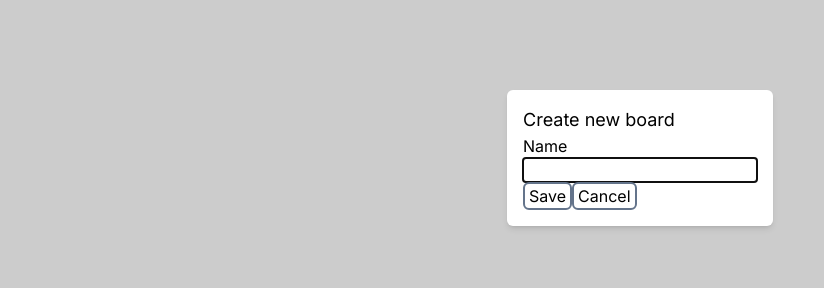
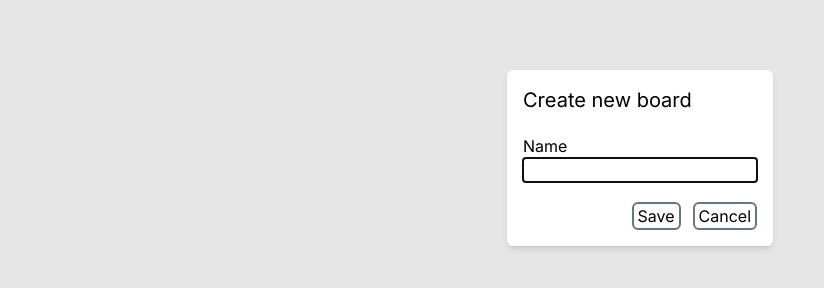
Before and after one commit to bencemol/tabla, a Next.js app: page / in a window 1280 px wide. Both pictures are taken after a click on the button "Create board". Shown: the part 242-530 px from the top of the page, without its empty margins (0-824 px from the left). Built offline with nearby package versions, Linux system fonts and the light colour scheme; no server answers; the database is empty.

Commit message:
create board endpoint

```diff
--- a/src/app/(dashboard)/CreateBoard.tsx
+++ b/src/app/(dashboard)/CreateBoard.tsx
@@ -1,16 +1,31 @@
 "use client";
 
-import { useState } from "react";
+import { Board } from "@prisma/client";
+import { useRouter } from "next/navigation";
+import { useState, useTransition } from "react";
 import Modal from "./Modal";
 
 export default function CreateBoard() {
+  const router = useRouter();
   const [isModalOpen, setIsModalOpen] = useState(false);
-  const [isLoading, setIsLoading] = useState(false);
+  const [isPending, startTransition] = useTransition();
+  const [isFetching, setIsFetching] = useState(false);
+  const isLoading = isFetching || isPending;
 
   const onClose = () => setIsModalOpen(false);
-  const onConfirm = async (board: unknown) => {
-    setIsLoading(true);
-    setIsLoading(false);
+  const onConfirm = async (data: unknown) => {
+    setIsFetching(true);
+    const board: Board = await fetch(`/api/board`, {
+      method: "POST",
+      headers: { "Content-Type": "application/json" },
+      body: JSON.stringify(data),
+    }).then((res) => res.json());
+
+    setIsFetching(false);
+    startTransition(() => {
+      router.push(`/board/${board.id}`);
+      router.refresh();
+    });
     onClose();
   };
 
@@ -26,13 +41,7 @@ export default function CreateBoard() {
       >
         <section>
           <label htmlFor="name">Name</label>
-          <input
-            id="name"
-            name="name"
-            type="text"
-            required
-            autoComplete="off"
-          />
+          <input id="name" name="name" type="text" required />
         </section>
         <section>
           <button type="submit">Save</button>
--- a/src/app/(dashboard)/Modal.tsx
+++ b/src/app/(dashboard)/Modal.tsx
@@ -32,6 +32,14 @@ export default function Modal({
     }
   }, [isOpen]);
 
+  useEffect(() => {
+    if (isLoading) {
+      dialogRef.current?.setAttribute("inert", "");
+    } else {
+      dialogRef.current?.removeAttribute("inert");
+    }
+  }, [isLoading]);
+
   const confirm = (event: FormEvent) => {
     event.preventDefault();
     const form = formRef.current!;
@@ -50,10 +58,15 @@ export default function Modal({
       ref={dialogRef}
       onClick={dismiss}
       onCancel={onClose}
-      className="dialog fixed m-auto rounded-md p-4 shadow-md backdrop:bg-black/20 backdrop:backdrop-blur-sm"
+      className="dialog fixed m-auto rounded-md p-4 shadow-md  backdrop:backdrop-blur-sm"
     >
-      <form ref={formRef} onSubmit={confirm}>
-        <h3>{title}</h3>
+      <form
+        ref={formRef}
+        onSubmit={confirm}
+        autoComplete="off"
+        className="grid gap-5"
+      >
+        <h2>{title}</h2>
         {children}
       </form>
     </dialog>
--- /dev/null
+++ b/src/app/api/board/route.ts
@@ -0,0 +1,11 @@
+import { db } from "@/app/db";
+import { NextRequest } from "next/server";
+
+export async function POST(request: NextRequest) {
+  const data = await request.json();
+  const board = await db.board.create({ data: data });
+  return new Response(JSON.stringify(board), {
+    status: 201,
+    statusText: "Created",
+  });
+}
--- a/src/app/api/hello/route.ts
+++ /dev/null
@@ -1,3 +0,0 @@
-export async function GET(request: Request) {
-  return new Response('Hello, Next.js!')
-}
--- a/src/app/globals.css
+++ b/src/app/globals.css
@@ -56,3 +56,7 @@ button {
   @apply leading-none;
   @apply rounded-md p-1 border-2 border-slate-500;
 }
+
+.dialog form *:last-child {
+  @apply flex justify-end gap-3;
+}
```
